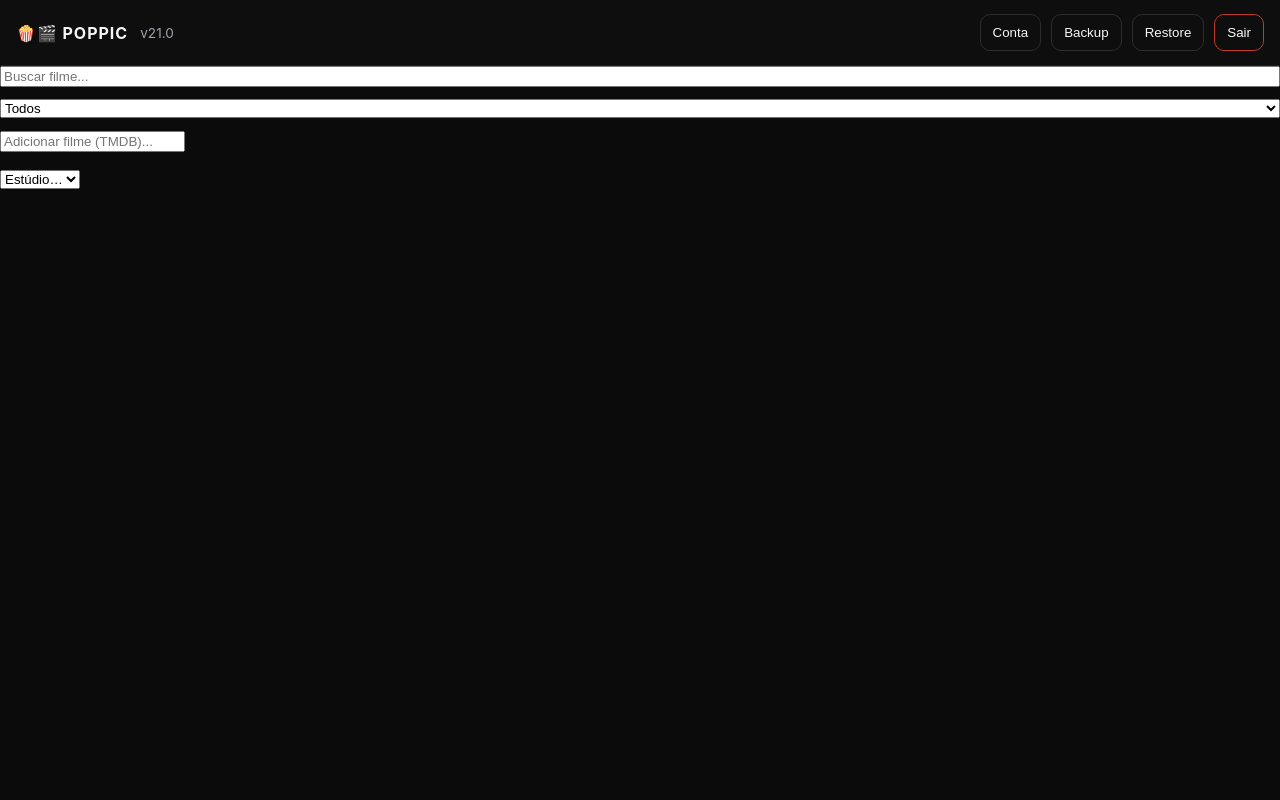
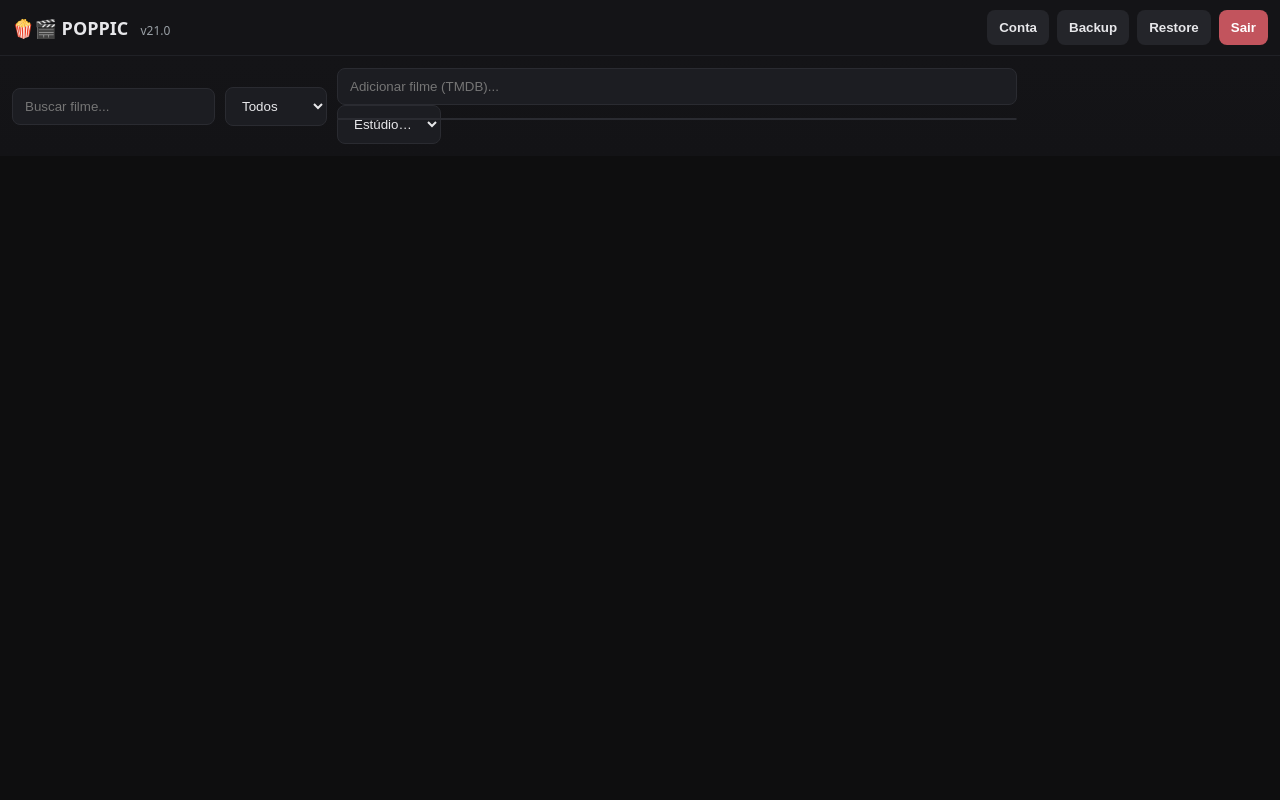
Before and after one commit to rodrigorochalima/PopPick, a Flask app: page /app in a window 1280 px wide. Run offline with Flask 3, Linux system fonts and the light colour scheme; the visitor is signed in with stand-in values (Sample User, id 1); data that the repository does not hold is empty.

Commit message:
Update styles.css

```diff
--- a/src/static/css/styles.css
+++ b/src/static/css/styles.css
@@ -1,40 +1,84 @@
-:root{ --gold:#d4af37; --bg:#0f0f10; --card:#18181b; --text:#f6f6f6; --muted:#a1a1aa; --danger:#c0392b }
-*{ box-sizing:border-box } html,body{ margin:0; padding:0; background:#0b0b0c; color:var(--text); font-family:-apple-system,BlinkMacSystemFont,'Segoe UI',Roboto,Inter,system-ui,sans-serif }
-.logo{ font-weight:800; letter-spacing:1px } .version{ font-size:.85rem; color:var(--muted) }
+:root{
+  --gold:#d4af37;
+  --bg:#0e0e0f;
+  --panel:#1b1c1f;
+  --panel-light:#f7f7f9;
+  --text:#e7e7ea;
+  --muted:#9aa0a6;
+  --danger:#c2545d;
+  --ok:#58c179;
+}
+
+*{box-sizing:border-box}
+html,body{margin:0;padding:0;background:var(--bg);color:var(--text);font-family:system-ui,-apple-system,Segoe UI,Roboto,Ubuntu,'Helvetica Neue',Arial}
+a{color:var(--gold)}
+
+.login-body,.app-body{min-height:100svh;display:flex;flex-direction:column}
+
+/* Header */
+.app-header{display:flex;justify-content:space-between;align-items:center;padding:10px 12px;background:#141417;border-bottom:1px solid #202126;position:sticky;top:0;z-index:5}
+.brand .logo{font-size:18px}
+.version{font-size:12px;color:var(--muted);margin-left:8px}
+.top-actions{display:flex;gap:8px;align-items:center}
+.top-actions .user{color:var(--text)}
+button{border:0;border-radius:8px;padding:10px 12px;background:var(--gold);color:#000;font-weight:600}
+button.ghost{background:#24252a;color:var(--text)}
+button.danger{background:var(--danger);color:#fff}
+button:disabled{opacity:.5}
+
+/* Avatar */
+.avatar{width:28px;height:28px;border-radius:50%;object-fit:cover;border:2px solid var(--gold);background:#333}
+.avatar.big{width:72px;height:72px}
+
+/* Toolbar */
+.toolbar{display:flex;gap:10px;align-items:center;flex-wrap:wrap;padding:12px;position:sticky;top:52px;background:linear-gradient(#141417,#131316)}
+.toolbar input, .toolbar select{background:#1c1d22;color:var(--text);border:1px solid #2a2b31;border-radius:8px;padding:10px 12px}
+.add-box{position:relative;flex:1 1 280px;max-width:680px}
+.add-box input{width:100%}
+.results{position:absolute;top:44px;left:0;right:0;background:#111;border:1px solid #2a2b31;border-radius:8px;list-style:none;margin:6px 0 0;padding:0;max-height:320px;overflow:auto;z-index:5}
+.results li{display:flex;gap:8px;align-items:center;padding:8px;cursor:pointer}
+.results li:hover{background:#16171b}
+.results li.disabled{opacity:.6;cursor:not-allowed}
+.results img{width:36px;height:54px;object-fit:cover;border-radius:4px}
+.results em{margin-left:auto;color:var(--gold);font-style:normal}
+
+/* GRID 3 colunas */
+.grid3{display:grid;grid-template-columns:repeat(3,1fr);gap:14px;padding:12px}
+@media (max-width:900px){.grid3{grid-template-columns:repeat(2,1fr)}}
+@media (max-width:560px){.grid3{grid-template-columns:repeat(1,1fr)}}
+
+/* Card */
+.card{background:var(--panel);border:1px solid #23242a;border-radius:14px;overflow:hidden;display:flex;flex-direction:column}
+.poster-wrap{position:relative;background:#0b0b0d}
+.poster{width:100%;aspect-ratio:2/3;object-fit:cover;display:block}
+.tmdb{position:absolute;bottom:8px;right:8px;background:#000a;color:#fff;padding:4px 6px;border-radius:8px;font-size:12px;border:1px solid #444}
+.title{margin:10px 10px 0 10px;font-size:16px}
+.meta{margin:2px 10px 6px 10px;font-size:12px;color:var(--muted)}
+.rating-line{margin:0 10px 4px 10px;font-size:14px}
+.actions{display:flex;gap:8px;align-items:center;padding:8px 10px 12px 10px;flex-wrap:wrap}
+
+/* Estrelas (10) */
+.stars{display:flex;gap:2px}
+.star{background:transparent;border:0;font-size:18px;line-height:1;color:#666}
+.star.on{color:var(--gold)}
+.star.off{color:#555}
+
+/* Modais */
+.modal{border:0;padding:0;background:#16171b;color:var(--text);border-radius:12px;width:min(520px,92vw)}
+.modal.light{background:var(--panel-light);color:#111}
+.modal::backdrop{background:#0009}
+.modal .modal-inner{padding:16px;display:flex;flex-direction:column;gap:10px}
+.modal label{display:flex;flex-direction:column;gap:6px}
+.modal input, .modal select{padding:10px 12px;border-radius:8px;border:1px solid #dcdde3;background:#fff;color:#111}
+.modal .modal-actions{display:flex;justify-content:flex-end;gap:8px;margin-top:8px}
+.pw-box{border:1px dashed #c9cad4;border-radius:12px;padding:10px}
 
 /* Login */
-.login-body{ display:grid; place-items:center; min-height:100dvh; background:radial-gradient(60% 40% at 50% 30%, rgba(212,175,55,.15), transparent 60%) }
-.login-card{ width:min(92%,420px); background:var(--card); border:1px solid #222; border-radius:16px; padding:28px; box-shadow:0 10px 30px rgba(0,0,0,.35) }
-.login-form{ display:grid; gap:10px }
-.login-form input{ width:100%; padding:12px 14px; border-radius:10px; border:1px solid #2a2a2f; background:#121214; color:var(--text) }
-.password-wrap{ display:flex; gap:8px; align-items:center }
-.password-wrap input{ flex:1 } .password-wrap button{ padding:10px 12px }
-.primary{ background:var(--gold); color:#111; border:0; padding:12px 14px; border-radius:10px; font-weight:700; cursor:pointer }
-.ghost{ background:transparent; color:var(--text); border:1px solid #2d2d32; padding:10px 12px; border-radius:10px; cursor:pointer }
-.danger{ background:transparent; color:#fff; border:1px solid var(--danger); padding:10px 12px; border-radius:10px; cursor:pointer }
+.login-card{margin:auto;background:#141417;border:1px solid #24252a;border-radius:14px;padding:20px;width:min(420px,92vw)}
+.login-form input{width:100%;padding:12px;border-radius:10px;border:1px solid #2a2b31;background:#1b1c20;color:#fff}
+.password-wrap{display:flex;align-items:center;gap:8px}
+.password-wrap input{flex:1}
+.password-wrap button{padding:8px 10px}
 
-/* App */
-.app-header{ display:flex; justify-content:space-between; align-items:center; padding:14px 16px; border-bottom:1px solid #1e1e22; position:sticky; top:0; background:rgba(15,15,16,.8); backdrop-filter:blur(6px) }
-.brand{ display:flex; align-items:center; gap:12px } .top-actions{ display:flex; gap:10px; align-items:center } .user{ color:var(--muted) }
-.app-main{ padding:16px; display:grid; gap:16px } .toolbar{ display:grid; gap:12px } .tabs{ display:flex; gap:8px }
-.tab{ background:#141417; border:1px solid #26262b; color:var(--text); padding:10px 12px; border-radius:10px; cursor:pointer } .tab.active{ outline:2px solid var(--gold) }
-.filters{ display:flex; justify-content:space-between; align-items:center; gap:10px; flex-wrap:wrap }
-.chip{ border:1px solid #2b2b30; padding:8px 10px; border-radius:999px; background:#111114; cursor:pointer } .chip.active{ border-color:var(--gold) }
-.search-group{ display:flex; gap:8px; align-items:center } .search-group input{ padding:10px 12px; border-radius:10px; border:1px solid #2a2a2f; background:#121214; color:var(--text) }
-
-.grid{ display:grid; grid-template-columns:repeat(auto-fill,minmax(160px,1fr)); gap:12px }
-.card{ background:#141417; border:1px solid #2a2a2f; border-radius:14px; overflow:hidden }
-.movie{ position:relative } .movie .thumb{ width:100%; aspect-ratio:2/3; object-fit:cover; background:#0e0e10 }
-.movie .meta{ padding:10px; display:grid; gap:6px } .movie .title{ font-weight:700 } .meta small{ color:var(--muted) }
-.badge{ position:absolute; top:8px; left:8px; background:rgba(0,0,0,.6); padding:4px 6px; border-radius:6px; border:1px solid #333 }
-.count{ position:absolute; bottom:8px; right:8px; background:rgba(0,0,0,.6); padding:4px 6px; border-radius:6px; border:1px solid #333 }
-.gold-border{ outline:3px solid var(--gold); outline-offset:-3px }
-
-.rating{ display:flex; gap:4px; flex-wrap:wrap; align-items:center } .star{ cursor:pointer; font-size:18px } .star.disabled{ opacity:.4; pointer-events:none }
-.hidden{ display:none }
-
-.modal::backdrop{ background:rgba(0,0,0,.6) } .modal{ border:1px solid #333; border-radius:12px; max-width:560px; width:90vw; background:#141417; color:var(--text) }
-.modal-inner{ padding:16px; display:grid; gap:12px }
-
-.admin-cards{ display:grid; grid-template-columns:repeat(auto-fit,minmax(220px,1fr)); gap:12px } .stats{ margin:0; padding-left:16px }
-.file input{ display:none } .file span{ cursor:pointer }
+/* Cropper */
+#cropCanvas{background:#222;border-radius:12px;width:100%;height:auto;display:block;max-width:360px;margin:auto}
```
